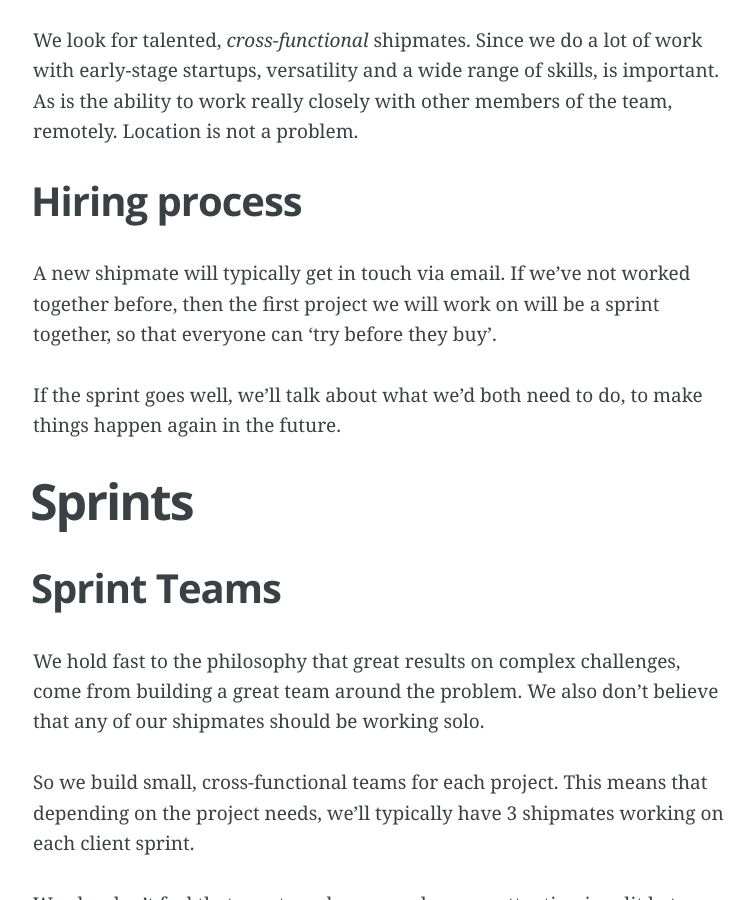
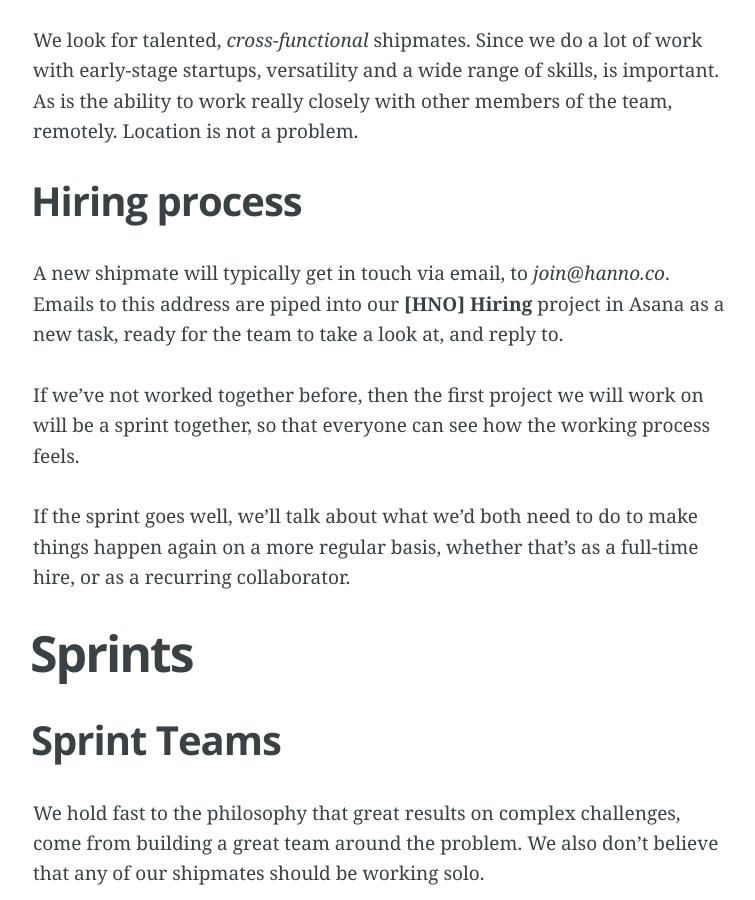
Before and after one commit to chrisco/playbook, a Jekyll site: the page built from index.md, in a window 1280 px wide and 900 px high, scrolled down 15720 px. Shown: the whole window, without its empty margins (257-1012 px from the left). Built offline with Jekyll 4.4.1, drawn with Linux system fonts in a browser that asks for light colours; Markdown is read by kramdown in place of the engine named in the settings.

Commit message:
Expand a little about the way we hire

```diff
--- a/index.md
+++ b/index.md
@@ -235,9 +235,11 @@ We look for talented, *cross-functional* shipmates. Since we do a lot of work wi
 
 ## Hiring process
 
-A new shipmate will typically get in touch via email. If we’ve not worked together before, then the first project we will work on will be a sprint together, so that everyone can ‘try before they buy’.
+A new shipmate will typically get in touch via email, to _join@hanno.co_. Emails to this address are piped into our **[HNO] Hiring** project in Asana as a new task, ready for the team to take a look at, and reply to.
 
-If the sprint goes well, we’ll talk about what we’d both need to do, to make things happen again in the future.
+If we’ve not worked together before, then the first project we will work on will be a sprint together, so that everyone can see how the working process feels.
+
+If the sprint goes well, we’ll talk about what we’d both need to do to make things happen again on a more regular basis, whether that's as a full-time hire, or as a recurring collaborator.
 
 
 
```
